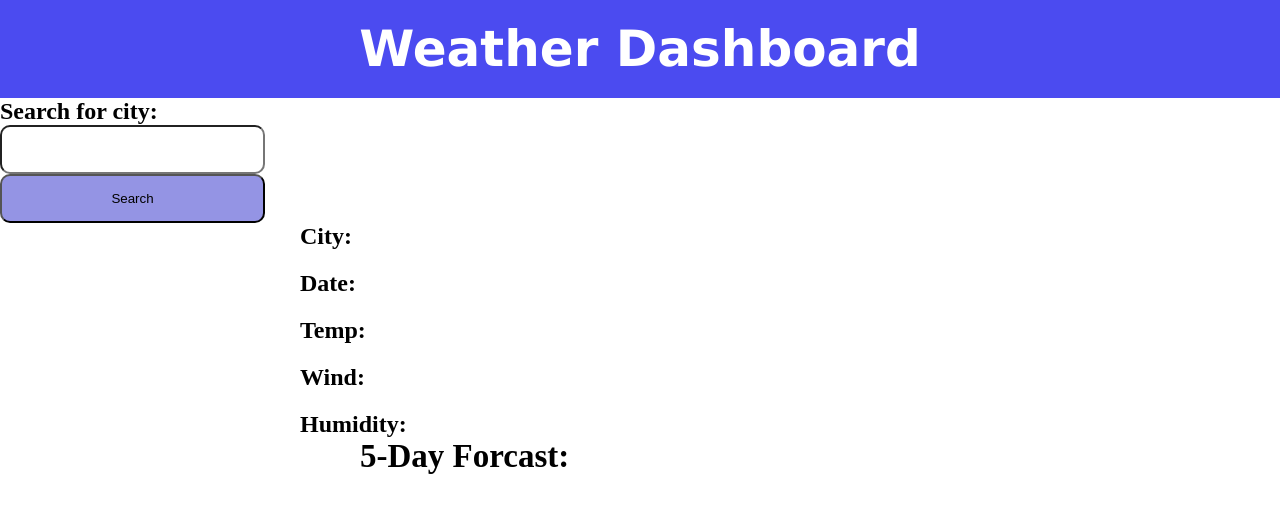
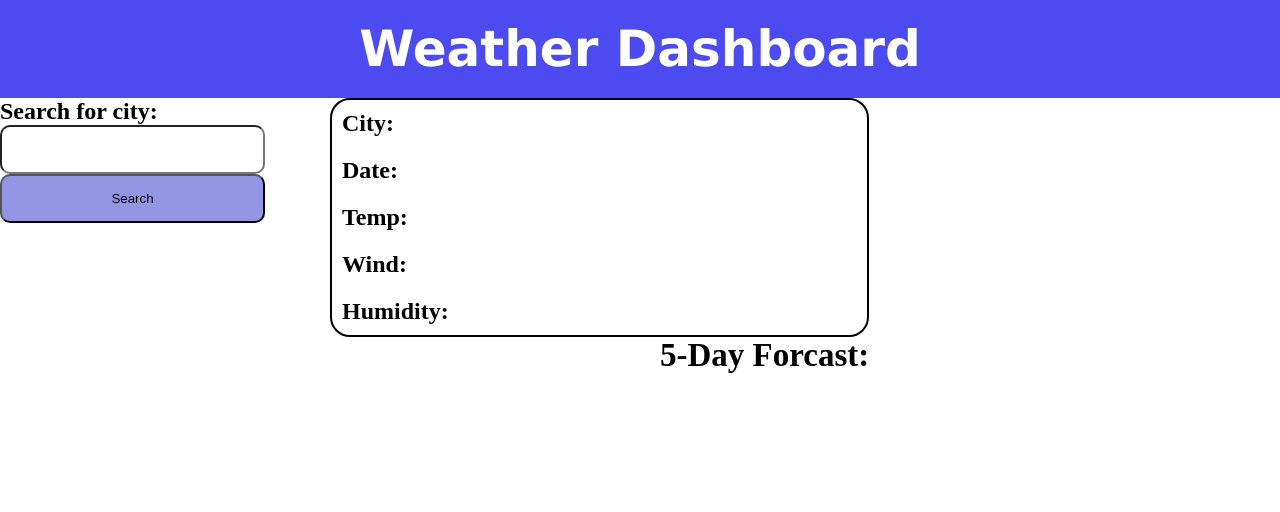
Before and after one commit to Ajhrabowski/atmospheric-panel, a plain HTML site: page index.html in a window 1280 px wide. Drawn offline with Linux system fonts and the light colour scheme.

Commit message:
put the search box, search button and current weather container all into a container to utilize them in a flexbox. Moved the weather contaimer off to the side. Added the Temp and Humidity into the boxes.

```diff
--- a/assets/css/style.css
+++ b/assets/css/style.css
@@ -22,7 +22,7 @@ h1 {
 
 .search-city{
 
-    padding-right: 15%;
+    padding-right: 15px;
 }
 
 
@@ -45,9 +45,13 @@ h1 {
 
 }
 
+.container1 {
+    display: flex;
+}
+
 .container1 .button{
 
-    padding-right: 75%;
+    padding-right: 20px;
 }
 
 
@@ -79,12 +83,11 @@ h3{
 
     display: flex;
     flex-direction: column;
-    margin-left: 300px;
+    margin-left: 30px;
     gap: 20px;
-    padding-right: 75%;
+    padding: 10px 10px;
     box-sizing: border-box;
-
-
-
+    border: 2px solid black;
+    border-radius: 20px;
 
 }
--- a/assets/js/script.js
+++ b/assets/js/script.js
@@ -37,7 +37,7 @@ search.addEventListener("click", function () {
             currentCity.textContent = cityName;
             currentTemp.textContent = temp;
             currentWind.textContent = wind;
-            currentHumidity.textContent = humid
+            currentHumidity.textContent = humid;
             currentDate.textContent = todaysDate
 
 
@@ -89,12 +89,23 @@ function getForcast(latitude,longitude){
                 var dateEl = document.createElement("h2")
                 //dateEl.textContent = todaysDate
 
+                newTemp.appendChild(weatherIcon)
+
+                var tempEl = document.createElement("h2")
+                tempEl.textContent = "Temp: " + filteredData[i].main.temp;  // --> DAta[INDEX_vALUE].FIELDnAME.nestedFieldName
+                newTemp.appendChild(tempEl);
 
 
                 var windEl = document.createElement("h2")
                 windEl.textContent = "wind; " +filteredData[i].wind.speed
                 newTemp.appendChild(windEl)
-            newTemp.appendChild(weatherIcon)
+
+
+                var humidEl = document.createElement("h2")
+                humidEl.textContent = "humidity: " + filteredData[i].main.humidity;
+                newTemp.appendChild(humidEl);
+
+
 
                 //add dayjs dayjs(forecast.dt_txt).format('M/D/YYYY');
 
--- a/index.html
+++ b/index.html
@@ -15,20 +15,19 @@
         <h1>Weather Dashboard</h1>
     </div>
 
+
+
     <div class="container1">
-    <div class="search-city" class="container1">
+        <div class="search-city">
             <h2>Search for city:</h2>
             <input type="searchBar" id="searchBar">
 
+            <div class="button">
+                <button id="searchbtn">Search</button>
+            </div>
         </div>
 
-    <div class="button">
-
-        <button id="searchbtn">Search</button>
-
-    </div></div>
-
-
+        <div class="weather-container">
 
             <div class="current-weather">
                 <h2>City: <span class="city"></span></h2>
@@ -36,8 +35,8 @@
                 <h2>Temp: <span class="temperature"></span></h2>
                 <h2>Wind: <span class="wind"></span></h2>
                 <h2>Humidity: <span class="humidity"></span></h2>
+            </div>
 
-    </div>
 
             <div><h3>5-Day Forcast:</h3></div>
 
@@ -94,6 +93,14 @@
                   </div> -->
                 </div>
 
+        </div>
+
+    </div>
+
+
+
+
+
 
 
 
```
Lines whose indentation alone changed are shown as unchanged.
